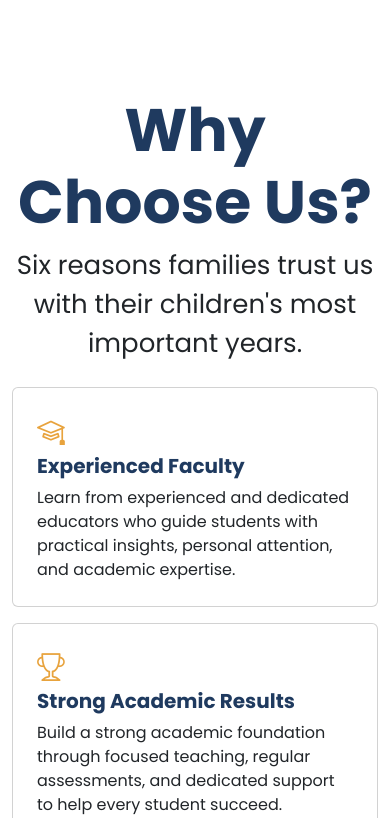
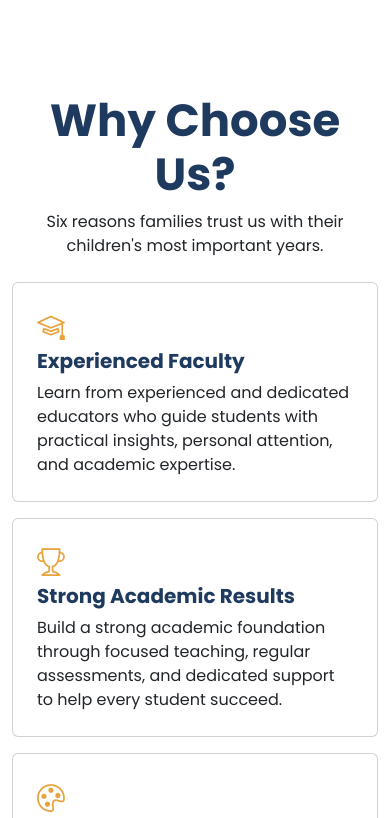
Before and after one commit to Ruthwiknetha143/EAK-international-school, a React (Vite) app: page / in a window 390 px wide. Shown: the part 1086-1904 px from the top of the page. Built offline with nearby package versions, Linux system fonts and the light colour scheme.

Commit message:
changes to heading in mobile port

```diff
--- a/src/App.jsx
+++ b/src/App.jsx
@@ -3,7 +3,7 @@ import Mine from './components/Mine';
 
 const App = () => {
   return (
-    <Mine/>
+    <Mine />
   )
 }
 
--- a/src/components/Programs.jsx
+++ b/src/components/Programs.jsx
@@ -11,7 +11,7 @@ const Programs = () => {
                     {PROGRAMS.map(value => {
                         return (
                             <>
-                                <div className="col-md-3">
+                                <div className="col-md-6">
                                     <div className="card p-3">
                                         <div className="card-body">
                                             <h4 className='card-title second-c'>{value.title}</h4>
--- a/src/components/default.css
+++ b/src/components/default.css
@@ -32,11 +32,11 @@ body {
     background: #ffc266;
 }
 
-.logo h3{
+.logo h3 {
     letter-spacing: 5px;
 }
 
-.logo p{
+.logo p {
     font-size: 12px;
 }
 
@@ -55,7 +55,7 @@ body {
     background-color: #1f4277;
 }
 
-#hero .school{
+#hero .school {
     font-size: 50px;
 }
 
@@ -97,8 +97,39 @@ body {
 #required .mb-5,
 #fees .mb-5,
 #faqs p,
-#testimonials p:first-child  {
+#testimonials p:first-child {
     font-size: 26px
+}
+
+@media (max-width:768.01px) {
+
+    #why-us h1,
+    #programs h1,
+    #highlights .mb-4,
+    #facilities h1,
+    #process h1,
+    #dates h1,
+    #required h1,
+    #fees h1,
+    #faqs h1,
+    #testimonials h1,
+    #contact h1 {
+        font-size: 45px;
+        font-weight: bold;
+    }
+
+    #why-us p,
+    #programs .mb-4,
+    #highlights .m-0,
+    #facilities .mb-4,
+    #process .mb-5,
+    #dates .mb-4,
+    #required .mb-5,
+    #fees .mb-5,
+    #faqs p,
+    #testimonials p:first-child {
+        font-size: 16px
+    }
 }
 
 #programs,
```
